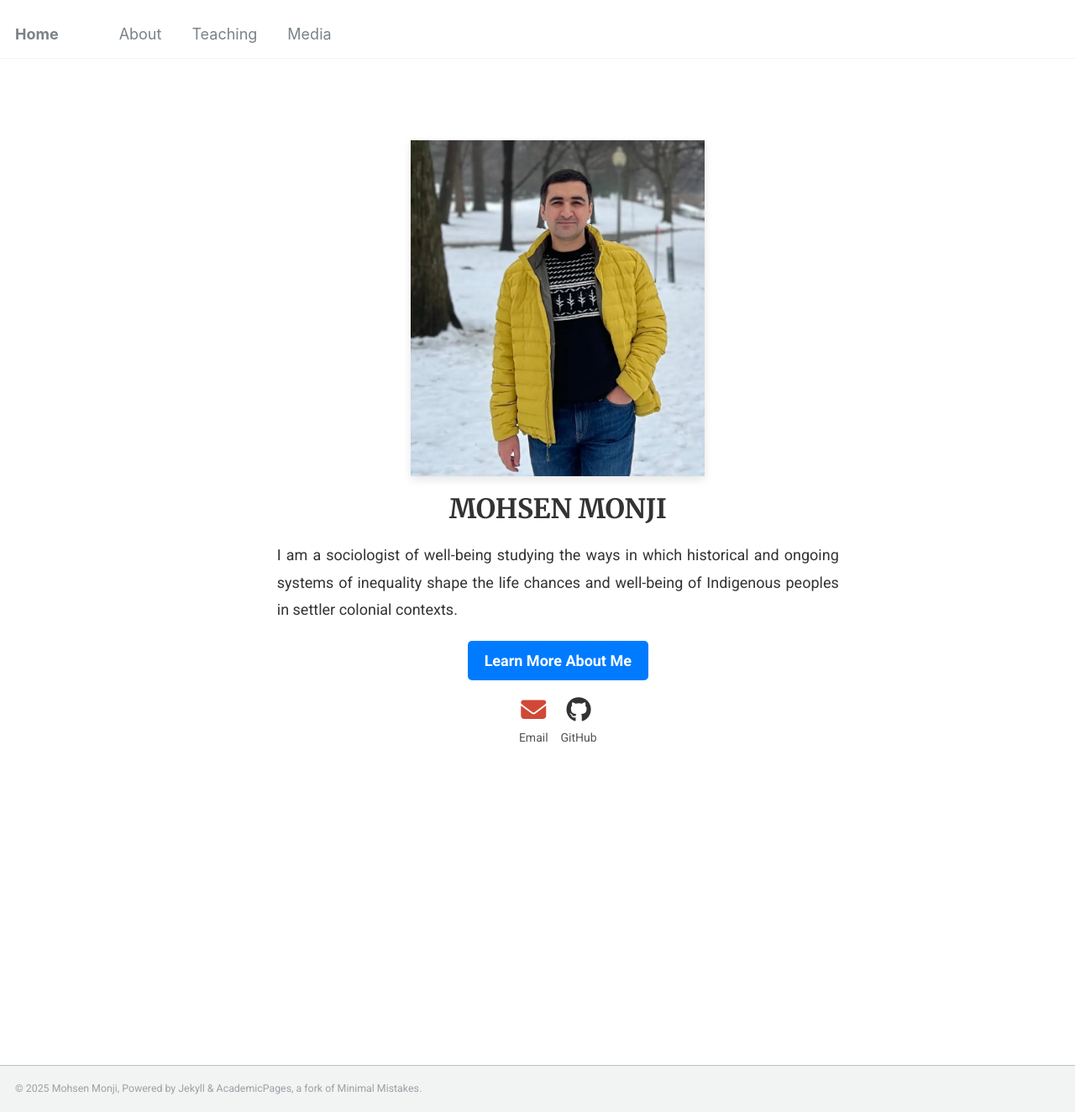
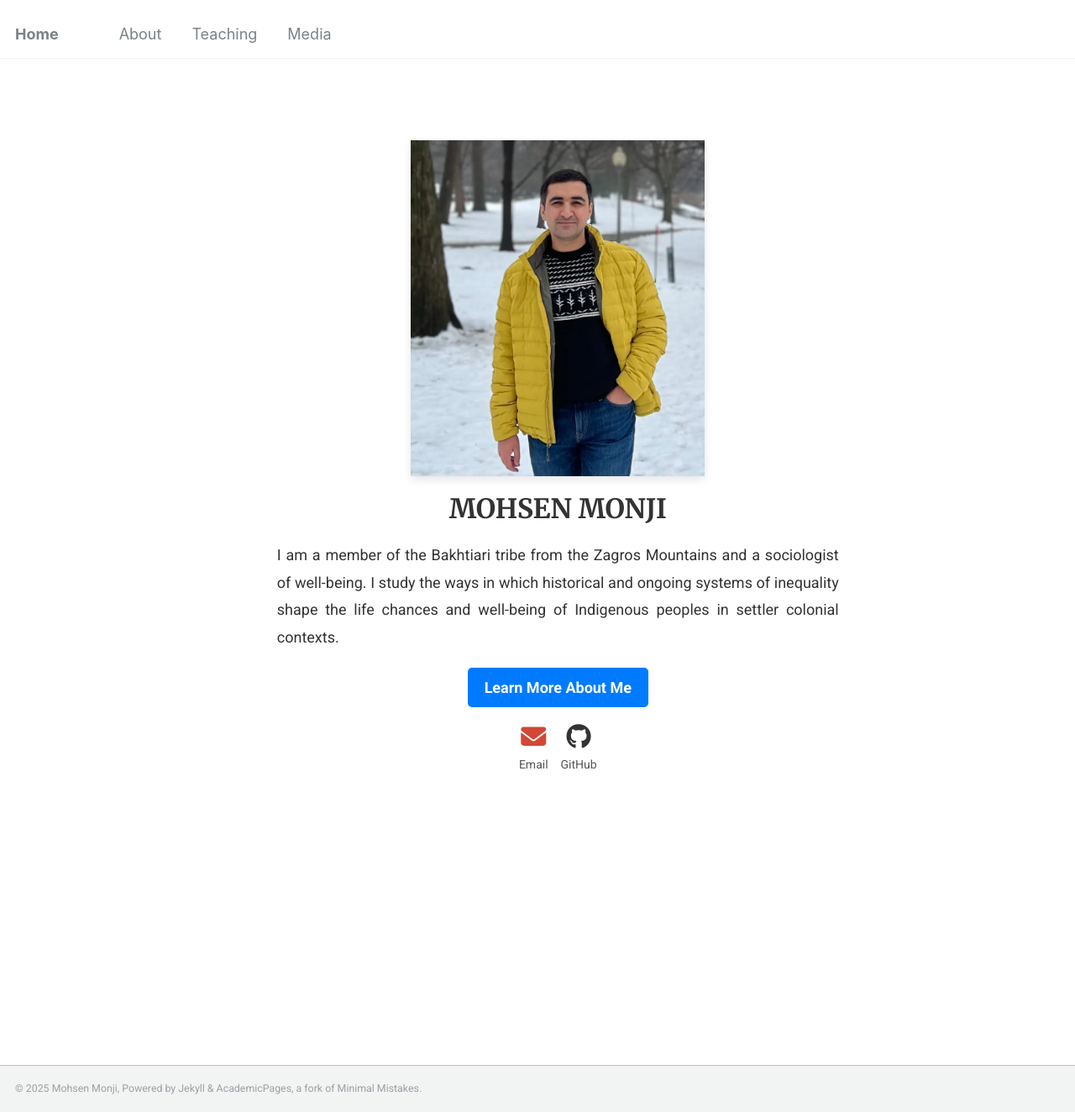
Before and after one commit to Mohsnmonji/mohsnmonji.github.io, a Jekyll site: the page built from _pages/front.md, in a window 1280 px wide and 1324 px high. Shown: the whole window at 84% size. Built offline with Jekyll 4.4.1, drawn with Linux system fonts in a browser that asks for light colours.

Commit message:
Update front.md

```diff
--- a/_pages/front.md
+++ b/_pages/front.md
@@ -23,7 +23,7 @@ hide_avatar: true
 
   <!-- Description -->
 <p style="font-size:18px; color:#333; text-align:justify; line-height:1.8; margin:20px 0;">
-    I am a sociologist of well-being studying the ways in which historical and ongoing systems of inequality shape the life chances and well-being of Indigenous peoples in settler colonial contexts.
+    I am a member of the Bakhtiari tribe from the Zagros Mountains and a sociologist of well-being. I study the ways in which historical and ongoing systems of inequality shape the life chances and well-being of Indigenous peoples in settler colonial contexts.
 </p>
 <!-- Button -->
   <div style="margin-bottom:20px;">
```
